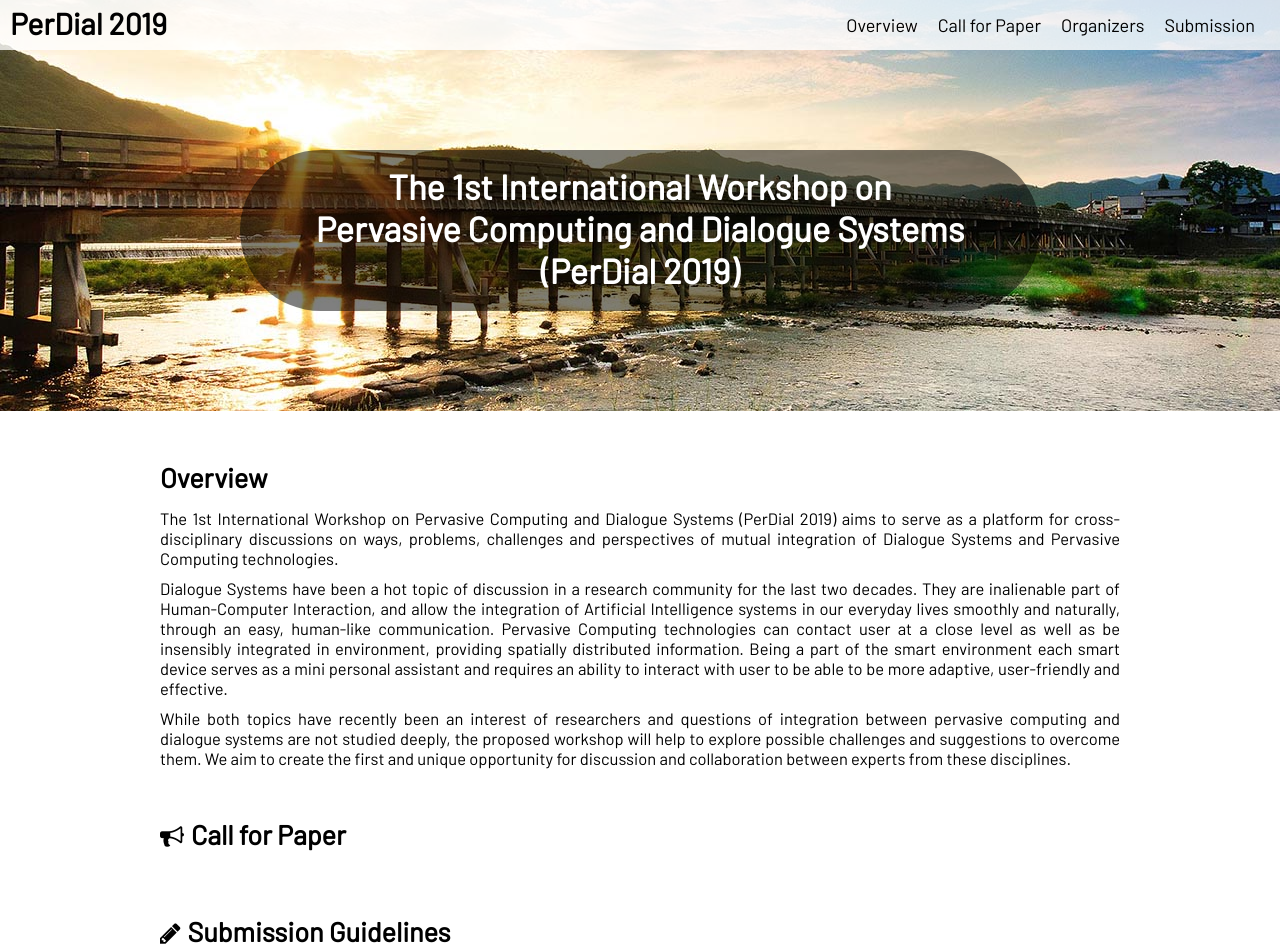
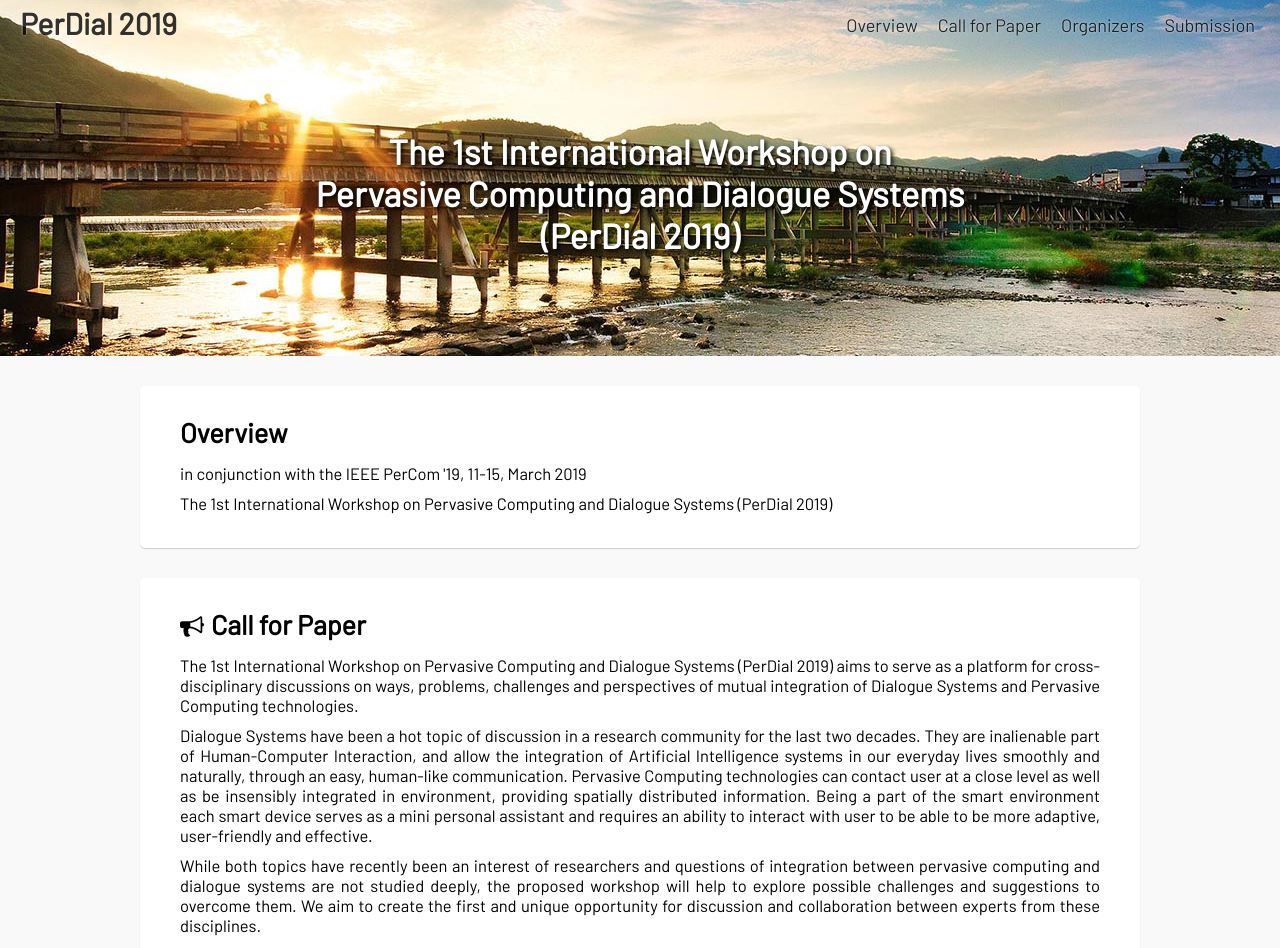
Before and after one commit to PerDial/perdial.github.io, a plain HTML site: page 2019/index.html in a window 1280 px wide. Shown: the top 948 px of the page. Drawn offline with nearby package versions, Linux system fonts and the light colour scheme.

Commit message:
apply card style css

```diff
--- a/2019/css/style.css
+++ b/2019/css/style.css
@@ -5,17 +5,24 @@
 
 html {
   font-family: 'Barlow', sans-serif;
-  font-size: 15px; }
+  font-size: 15px;
+  background: #f9f9f9; }
 
 header.fixed-header {
   position: fixed;
   z-index: 1000;
   height: 50px;
   width: 100vw;
-  background: rgba(255, 255, 255, 0.8); }
+  text-shadow: 0 0 2px white;
+  background: rgba(255, 255, 255, 0);
+  opacity: 0.8;
+  transition: all 0.2s ease 0s; }
+  header.fixed-header.scrolled {
+    background: rgba(255, 255, 255, 0.9);
+    opacity: 1; }
   header.fixed-header h1 {
     float: left;
-    padding: 5px 10px;
+    padding: 5px 20px;
     font-size: 2rem; }
   header.fixed-header nav ul {
     float: right;
@@ -35,10 +42,9 @@ section.main {
   width: 100vw; }
   section.main header {
     position: relative;
-    padding: 150px 0 100px; }
+    padding: 130px 0 100px; }
     section.main header h1 {
       width: 90vw;
-      max-width: 800px;
       margin: 0 auto;
       border-radius: 100px;
       position: relative;
@@ -46,19 +52,16 @@ section.main {
       font-size: 2.3rem;
       color: white;
       text-align: center;
-      padding: 15px 30px 20px;
-      background: rgba(0, 0, 0, 0.5);
-      box-sizing: border-box; }
-      @media (max-width: 900px) {
-        section.main header h1 {
-          font-size: 2em; } }
+      text-shadow: 2px 2px 4px black; }
+      section.main header h1 span {
+        display: block; }
       @media (max-width: 760px) {
         section.main header h1 {
           font-size: 1.7em;
-          border-radius: 0;
-          width: 100vw; } }
-      section.main header h1 span {
-        display: block; }
+          border-radius: 0; } }
+      @media (max-width: 580px) {
+        section.main header h1 span {
+          display: inline; } }
     section.main header img {
       position: absolute;
       top: 0;
@@ -68,10 +71,17 @@ section.main {
       object-fit: cover; }
   section.main > div {
     max-width: 1000px;
-    width: 100vw;
-    margin: 50px auto;
-    padding: 0 20px;
+    width: 96vw;
+    margin: 30px auto;
+    padding: 30px 40px 35px;
+    background: white;
+    border-radius: 5px;
+    box-shadow: 0 1px 1px 0 #ccc;
     box-sizing: border-box; }
+    @media (max-width: 760px) {
+      section.main > div {
+        margin: 20px auto;
+        padding: 20px; } }
   section.main h2 {
     padding: 0 0 15px;
     font-size: 1.8rem; }
--- a/2019/index.html
+++ b/2019/index.html
@@ -5,7 +5,7 @@
 <link href="https://stackpath.bootstrapcdn.com/font-awesome/4.7.0/css/font-awesome.min.css" rel="stylesheet" integrity="sha384-wvfXpqpZZVQGK6TAh5PVlGOfQNHSoD2xbE+QkPxCAFlNEevoEH3Sl0sibVcOQVnN" crossorigin="anonymous">
 <link rel="stylesheet" href="css/style.css">
 
-<header class="fixed-header">
+<header class="fixed-header" id="fixed-header">
   <h1>PerDial 2019</h1>
   <nav>
     <ul>
@@ -27,13 +27,15 @@
 
   <div>
     <h2>Overview</h2>
-    <p>The 1st International Workshop on Pervasive Computing and Dialogue Systems (PerDial 2019) aims to serve as a platform for cross-disciplinary discussions on ways, problems, challenges and perspectives of mutual integration of Dialogue Systems and Pervasive Computing technologies.</p>
-    <p>Dialogue Systems have been a hot topic of discussion in a research community for the last two decades. They are inalienable part of Human-Computer Interaction, and allow the integration of Artificial Intelligence systems in our everyday lives smoothly and naturally, through an easy, human-like communication. Pervasive Computing technologies can contact user at a close level as well as be insensibly integrated in environment, providing spatially distributed information. Being a part of the smart environment each smart device serves as a mini personal assistant and requires an ability to interact with user to be able to be more adaptive, user-friendly and effective. </p>
-    <p>While both topics have recently been an interest of researchers and questions of integration between pervasive computing and dialogue systems are not studied deeply, the proposed workshop will help to explore possible challenges and suggestions to overcome them. We aim to create the first and unique opportunity for discussion and collaboration between experts from these disciplines. </p>
+    <p>in conjunction with the IEEE PerCom '19, 11-15, March 2019</p>
+    <p>The 1st International Workshop on Pervasive Computing and Dialogue Systems (PerDial 2019)</p>
   </div>
 
   <div>
     <h2><i class="fa fa-bullhorn"></i>Call for Paper</h2>
+    <p>The 1st International Workshop on Pervasive Computing and Dialogue Systems (PerDial 2019) aims to serve as a platform for cross-disciplinary discussions on ways, problems, challenges and perspectives of mutual integration of Dialogue Systems and Pervasive Computing technologies.</p>
+    <p>Dialogue Systems have been a hot topic of discussion in a research community for the last two decades. They are inalienable part of Human-Computer Interaction, and allow the integration of Artificial Intelligence systems in our everyday lives smoothly and naturally, through an easy, human-like communication. Pervasive Computing technologies can contact user at a close level as well as be insensibly integrated in environment, providing spatially distributed information. Being a part of the smart environment each smart device serves as a mini personal assistant and requires an ability to interact with user to be able to be more adaptive, user-friendly and effective. </p>
+    <p>While both topics have recently been an interest of researchers and questions of integration between pervasive computing and dialogue systems are not studied deeply, the proposed workshop will help to explore possible challenges and suggestions to overcome them. We aim to create the first and unique opportunity for discussion and collaboration between experts from these disciplines. </p>
   </div>
 
   <div>
@@ -87,3 +89,21 @@
 <footer>
   &copy; International Workshop on Pervasive Computing and Dialogue Systems
 </footer>
+
+<script
+  src="http://code.jquery.com/jquery-3.3.1.min.js"
+  integrity="sha256-FgpCb/KJQlLNfOu91ta32o/NMZxltwRo8QtmkMRdAu8="
+  crossorigin="anonymous"></script>
+<script>
+var isTopArea = true;
+$(window).scroll(function() {
+  if(isTopArea && $(this).scrollTop() > 50) {
+    isTopArea = false;
+    $("#fixed-header").addClass("scrolled");
+  }
+  if(!isTopArea && $(this).scrollTop() < 50) {
+    isTopArea = true;
+    $("#fixed-header").removeClass("scrolled");
+  }
+});
+</script>
```
